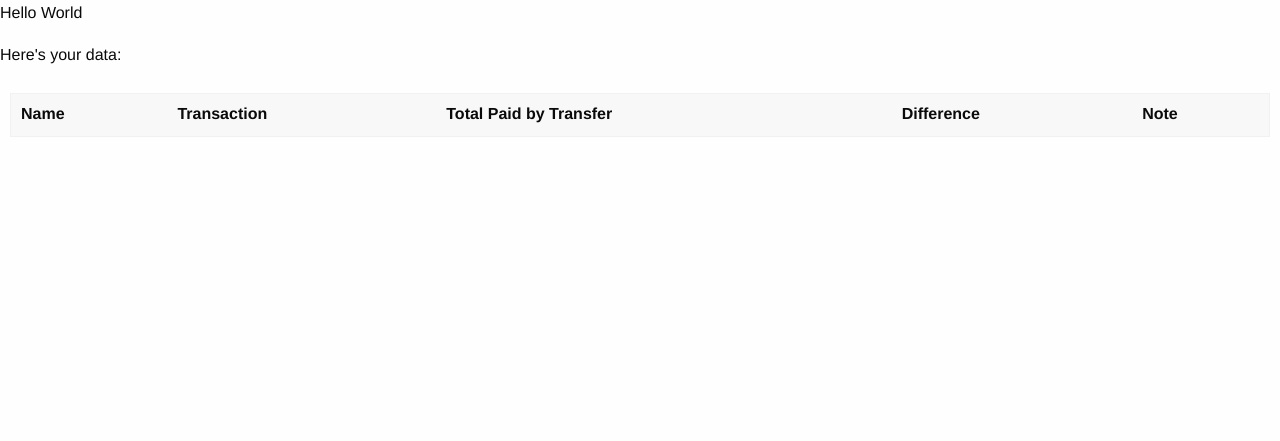
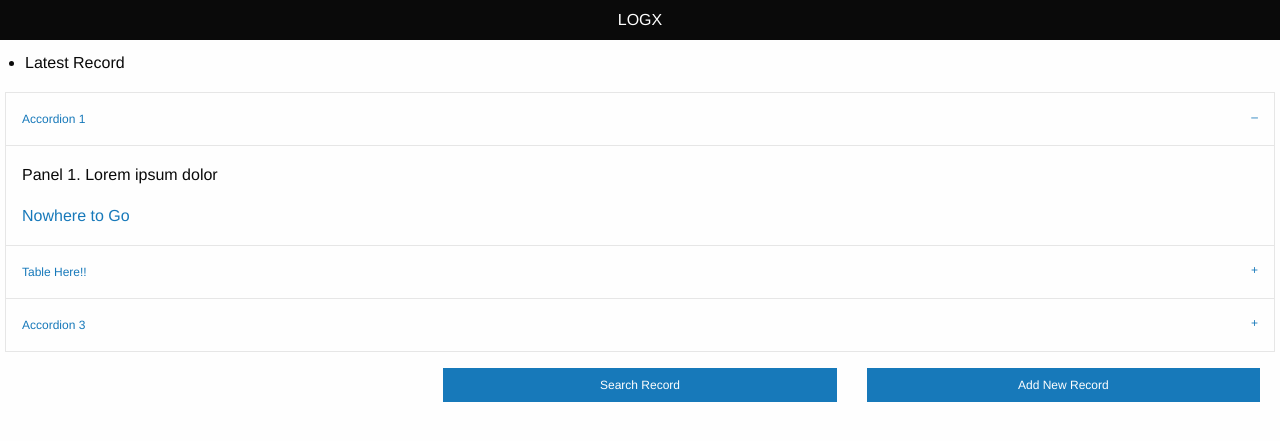
Before and after one commit to anfaro/logx, a Flask app: template logx/web/templates/welcome.html in a window 1280 px wide. Shown: the top 441 px of the page. Run offline with Flask 2, Linux system fonts and the light colour scheme; the template is opened without the code that fills it, so the values that code supplies are empty; parts of the project's set-up code (start-up, migrations or seed data) failed here and were passed over; some libraries are stand-ins or nearby versions.

Commit message:
Prototype awal website

```diff
--- a/logx/web/main.py
+++ b/logx/web/main.py
@@ -6,8 +6,9 @@ app = Flask(__name__)
 
 @app.route('/')
 def welcome():
+    """
     d = Database()
-    v = d.get('22').VALUE
+    v = d.get('22 apr').VALUE
 
     modified = []
     for items in v.records:
@@ -19,8 +20,8 @@ def welcome():
             note=items.note
         )
         modified.append(d1)
-
-    return render_template('welcome.html', m=modified)
+    """
+    return render_template('welcome.html')
 
 @app.route('/page')
 def page():
--- a/logx/web/templates/welcome.html
+++ b/logx/web/templates/welcome.html
@@ -1,43 +1,103 @@
-<!doctype html>
+<!DOCTYPE html>
 <html>
    <head>
-        <meta charset="utf-8">
-        <meta http-equiv="x-ua-compatible" content="ie=edge">
-        <title>Untitled</title>
-        <meta name="description" content="">
-        <meta name="viewport" content="width=device-width, initial-scale=1">
+      <title>Foundation Template</title>
+      <meta name = "viewport" content = "width = device-width, initial-scale = 1">
 
-        <link rel="stylesheet" href="https://cdnjs.cloudflare.com/ajax/libs/foundation/6.7.4/css/foundation.min.css" integrity="sha512-TgmH0v8FUwmsr3yDgd5PTCgR6lRZ2Q5c7KsUNTHcoxZpOExCX16MYECIL4xdRQOhQlz7pCnZlmA4zda58QWxBw==" crossorigin="anonymous" referrerpolicy="no-referrer" />
-        <script src="https://cdnjs.cloudflare.com/ajax/libs/jquery/3.6.0/jquery.min.js" integrity="sha512-894YE6QWD5I59HgZOGReFYm4dnWc1Qt5NtvYSaNcOP+u1T9qYdvdihz0PPSiiqn/+/3e7Jo4EaG7TubfWGUrMQ==" crossorigin="anonymous" referrerpolicy="no-referrer"></script>
-        <script src="https://cdnjs.cloudflare.com/ajax/libs/foundation/6.7.4/js/foundation.min.js" integrity="sha512-+CnEgueYRDzx2s3IIAOpZd8HeOfrSbK3loeHw0jXJODAe3eFROHpBxEsun2kU+sZCaoAA0eFJrhfVV3RGG50GA==" crossorigin="anonymous" referrerpolicy="no-referrer"></script>
+      <link rel="stylesheet" href="https://cdn.jsdelivr.net/npm/foundation-sites@6.5.1/dist/css/foundation.min.css">
+
+      <!-- Compressed JavaScript -->
+      <script src="https://cdnjs.cloudflare.com/ajax/libs/foundation/6.0.1/js/vendor/jquery.min.js"></script>
+      <script src="https://cdn.jsdelivr.net/npm/foundation-sites@6.7.4/dist/js/foundation.min.js"></script>
+
+      <script src="https://cdnjs.cloudflare.com/ajax/libs/eruda/2.4.1/eruda.js" integrity="sha512-2NKAz/KTysY+cSDpGw/eko7XBDRskcSGEnF9mtlZz6aZDvYwHXcKWbZ/FZbF6Z1/ZYf1ajMlMFb4SxUO+4wznA==" crossorigin="anonymous" referrerpolicy="no-referrer"></script>
 
    </head>
+
    <body>
-       <p> Hello World </p>
-       <p> Here's your data: </p>
-       <div style="padding: 10px;" class="table-scroll">
-           <table>
+       <div class="mobile-nav-bar title-bar">
+           <div class="title-bar-left"></div>
+           <div class="title-bar-center">
+               <span class="title-bar-text"> LOGX </span>
+           </div>
+           <div class="title-bar-right"></div>
+       </div>
+       <div>
+           <div style="padding: 5px;">
+               <div class="row">
+                   <div class="columns">
+                       <ul style="padding-top: 5px;">
+                           <li> Latest Record </li>
+                       </ul>
+                       <ul class="accordion" data-accordion>
+                           <li class="accordion-item is-active" data-accordion-item>
+                               <a href="#" class="accordion-title">Accordion 1</a>
+                               <div class="accordion-content" data-tab-content>
+                                   <p>Panel 1. Lorem ipsum dolor</p>
+                                   <a href="#">Nowhere to Go</a>
+                                </div>
+                            </li>
+                            <li class="accordion-item" data-accordion-item>
+                               <a href="#" class="accordion-title">Table Here!!</a>
+                               <div class="accordion-content" data-tab-content>
+                                   <div class="table-scroll">
+                                       <table class="unstriped">
                                            <thead>
                                                <tr>
-                       <th style="min-width: 50px; white-space: nowrap;"> Name </th>
-                       <th style="min-width: 50px; white-space: nowrap;"> Transaction </th>
-                       <th style="min-width: 50px; white-space: nowrap;"> Total Paid by Transfer </th>
-                       <th style="min-width: 50px; white-space: nowrap;"> Difference </th>
-                       <th style="min-width: 50px; white-space: nowrap;"> Note </th>
+                                                   <th>#</th>
+                                                   <th style="min-width: 200px;">Customer</th>
+                                                   <th style="min-width: 200px;">Total Transaction</th>
+                                                   <th style="min-width: 200px;">Total Transfer</th>
+                                                   <th style="min-width: 200px;">Diff</th>
+                                                   <th style="min-width: 200px;">Note</th>
                                                </tr>
                                            </thead>
                                            <tbody>
-                    {% for items in m %}
                                                <tr>
-                       <td style="white-space: nowrap;"> {{ items.name }} </td>
-                       <td style="white-space: nowrap;"> {{ items.trx  }} </td>
-                       <td style="white-space: nowrap;"> {{ items.trf  }} </td>
-                       <td style="white-space: nowrap;"> {{ items.diff }} </td>
-                       <td style="white-space: nowrap;"> {{ items.note }} </td>
+                                                   <td>1</td>
+                                                   <td>Vapebulls</td>
+                                                   <td>Rp. 450.000</td>
+                                                   <td>Rp. 450.000</td>
+                                                   <td>0</td>
+                                                   <td>-</td>
                                                </tr>
-                    {% endfor %}
+                                               <tr>
+                                                   <td>2</td>
+                                                   <td>Raja Vapestore</td>
+                                                   <td>Rp. 1.500.000</td>
+                                                   <td>Rp. 1.400.000</td>
+                                                   <td>-Rp. 100.000</td>
+                                                   <td>Kelebihan Belanjan Kemarin +100.000</td>
+                                               </tr>
                                            </tbody>
                                        </table>
                                     </div>
+                                </div>
+                            </li>
+                            <li class="accordion-item" data-accordion-item>
+                               <a href="#" class="accordion-title">Accordion 3</a>
+                               <div class="accordion-content" data-tab-content>
+                                   <p>Panel 3. Lorem ipsum dolor</p>
+                                   <a href="#">Nowhere to Go</a>
+                                </div>
+                            </li>
+                        </ul>
+                        <div class="grid-x grid-padding-x align-right">
+                            <div class="cell small-4">
+                                <a href="#" class="button small expanded"> Search Record </a>
+                            </div>
+                            <div class="cell small-4">
+                                <a href="#" class="button small expanded"> Add New Record </a>
+                            </div>
+                        </div>
+                   </div>
+               </div>
+
+           </div>
+       </div>
+       <script type="text/javascript">
+           $(document).foundation();
+           eruda.init();
+       </script>
    </body>
 </html>
```
Also changed, not shown: logx/common/common_object.py (+19 -0 lines), logx/data/database_handler.py (+9 -16 lines). Lines whose indentation alone changed are shown as unchanged.
